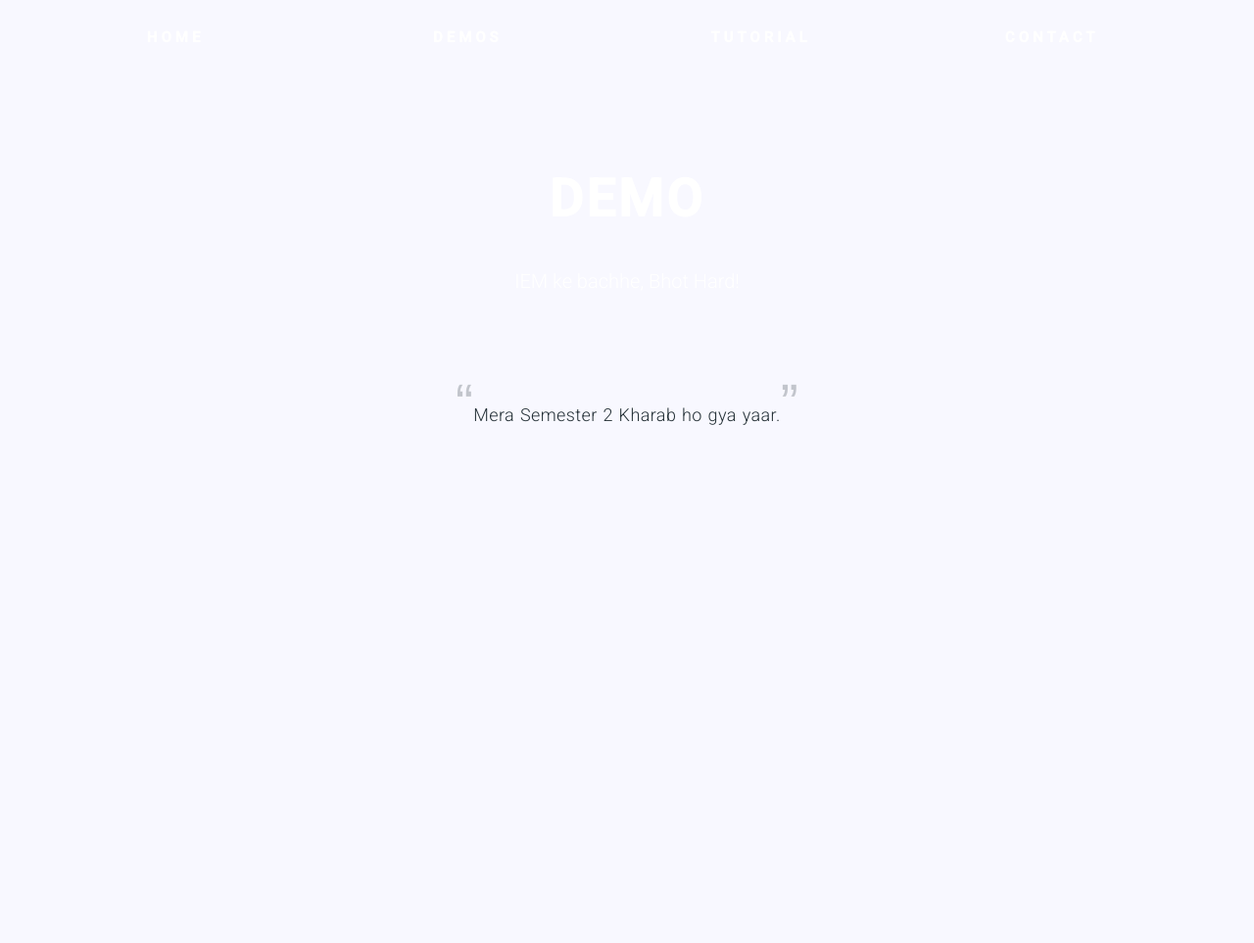
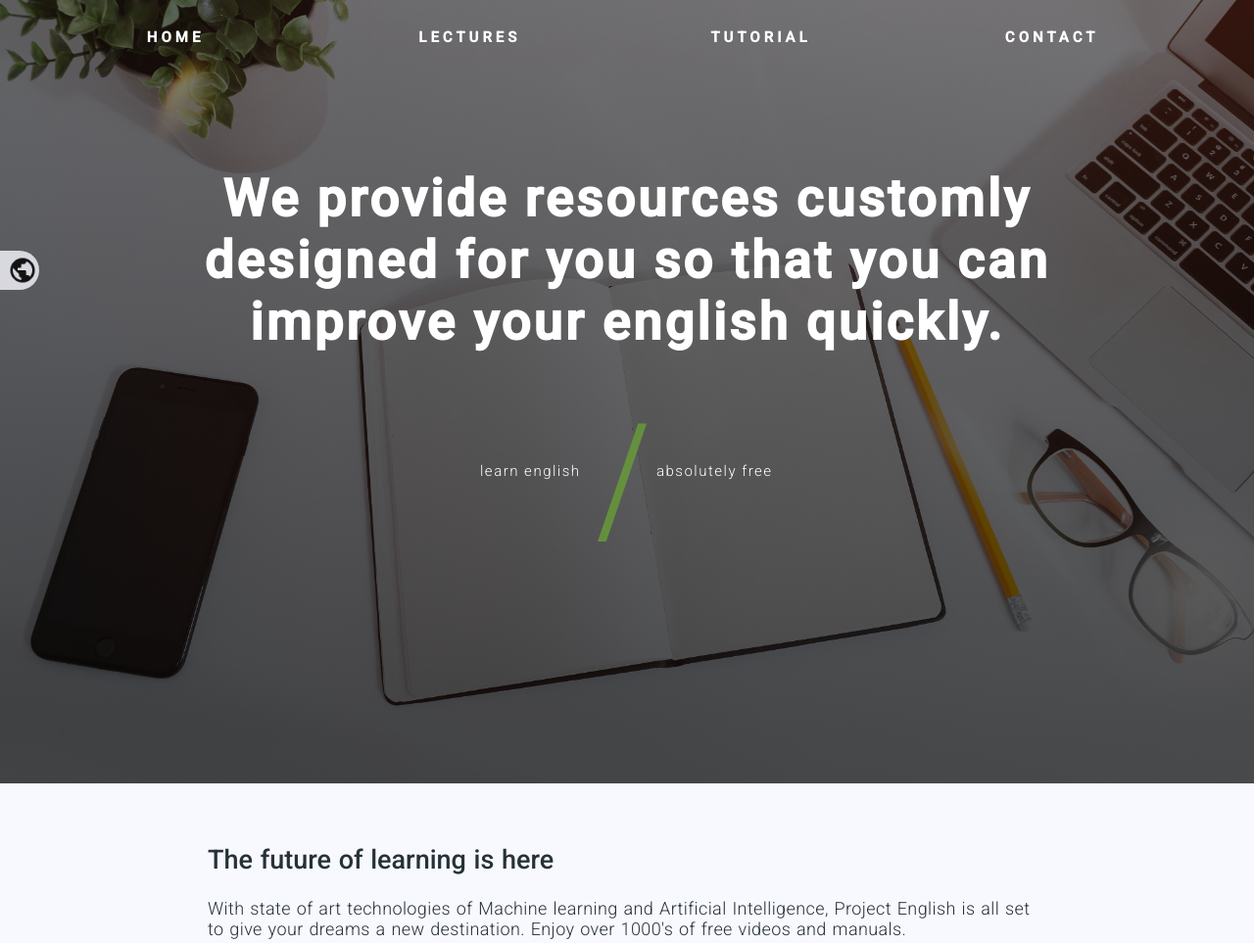
Before and after one commit to ritwiksingh21/English-Project, a plain HTML site: page demo.html in a window 1280 px wide. Shown: the top 963 px of the page at 98% size. Drawn offline with Linux system fonts and the light colour scheme.

Commit message:
New changes in main page

```diff
--- a/demo.html
+++ b/demo.html
@@ -1,29 +1,58 @@
 <!DOCTYPE html>
 <html>
 <head>
-<title>DEMO</title>
+<title>Title</title>
     <link rel="stylesheet" type="text/css" href="index.css">
    <link href="https://fonts.googleapis.com/css?family=Roboto:500,300" rel="stylesheet">
-    <link href="https://fonts.googleapis.com/css?family=Mukta:400,800" rel="stylesheet">
+    <meta name="viewport" content="width=device-width, initial-scale=1.0">
 
 
 </head>
 
-<body bgcolor="#2c3e50">
-    <div>
-                     <div class="topbar">
+<body>
+    <div class="social">
+        <div id="sbutind"><img src="social.png" height="30px" width="30px"></div>
+        <div id="sbutf"><p>f</p></div>
+        <div id="sbuti"><p>In</p></div>
+        <div id="sbuty"><p>Yt</p></div>
+        <div id="sbutt"><p>t</p></div>
+
+    </div>
+    <div class="back">
+        <div class="topbar">
             <div id="topbarblocks"><div id="navbut"><a href="index.html">HOME</a></div></div>
-            <div id="topbarblocks"><div id="navbut"><a href="demo.html">DEMOS</a></div></div>
+            <div id="topbarblocks"><div id="navbut"><a href="lectures.html">LECTURES</a></div></div>
             <div id="topbarblocks"><div id="navbut"><a href="tutorial.html">TUTORIAL</a></div></div>
             <div id="topbarblocks"><div id="navbut"><a href="contact.html">CONTACT</a></div></div>
         </div>
-        <div id="intro">DEMO</div>
-        <div id="tagline">IEM ke bachhe, Bhot Hard!</div>
+        <div id="intro">We provide resources customly designed for you so that you can improve your english quickly. </div>
+
+        <div id="tag2">
+            <div id="tag2text1">learn english</div><div id="slash">/</div><div id="tag2text2">absolutely free</div>
+        </div>
     </div>
+
+    <!-- second screen starts -->
+
+    <div class="container">
+
+      <!-- <div id="ytlogo"><img src="playbut.png"></div>-->
+        <h2>The future of learning is here </h2>
+        <p>
+        With state of art technologies of Machine learning and Artificial Intelligence, Project English is all set to give your dreams a new destination. Enjoy over 1000's of free videos and manuals.
+        </p>
+    </div>
+
+
+    <!-- third screen starts -->
+
     <div class="container">
         <div class="quoteholder">
-            <p>Mera Semester 2 Kharab ho gya yaar.</p>
-        </div></div>
+            <p>Knowledge, unless being practical, is no knowledge.</p>
+        </div>
+    </div>
+
+     <!-- Footer note starts -->
 
     <div class="foot"><p>Photo by JESHOOTS.com from Pexels. Template by Ritwik and Ravi.</p> </div>
 
```
